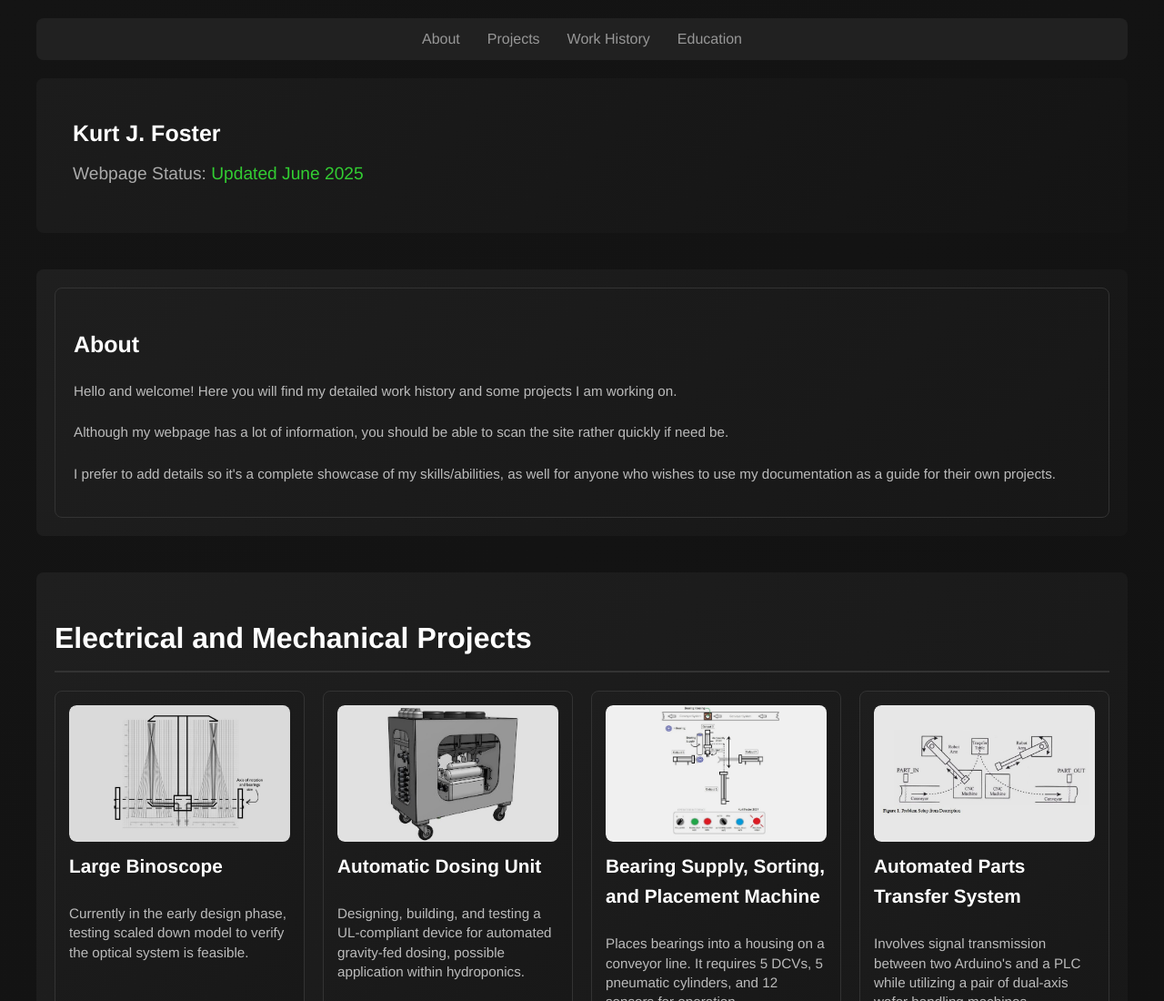
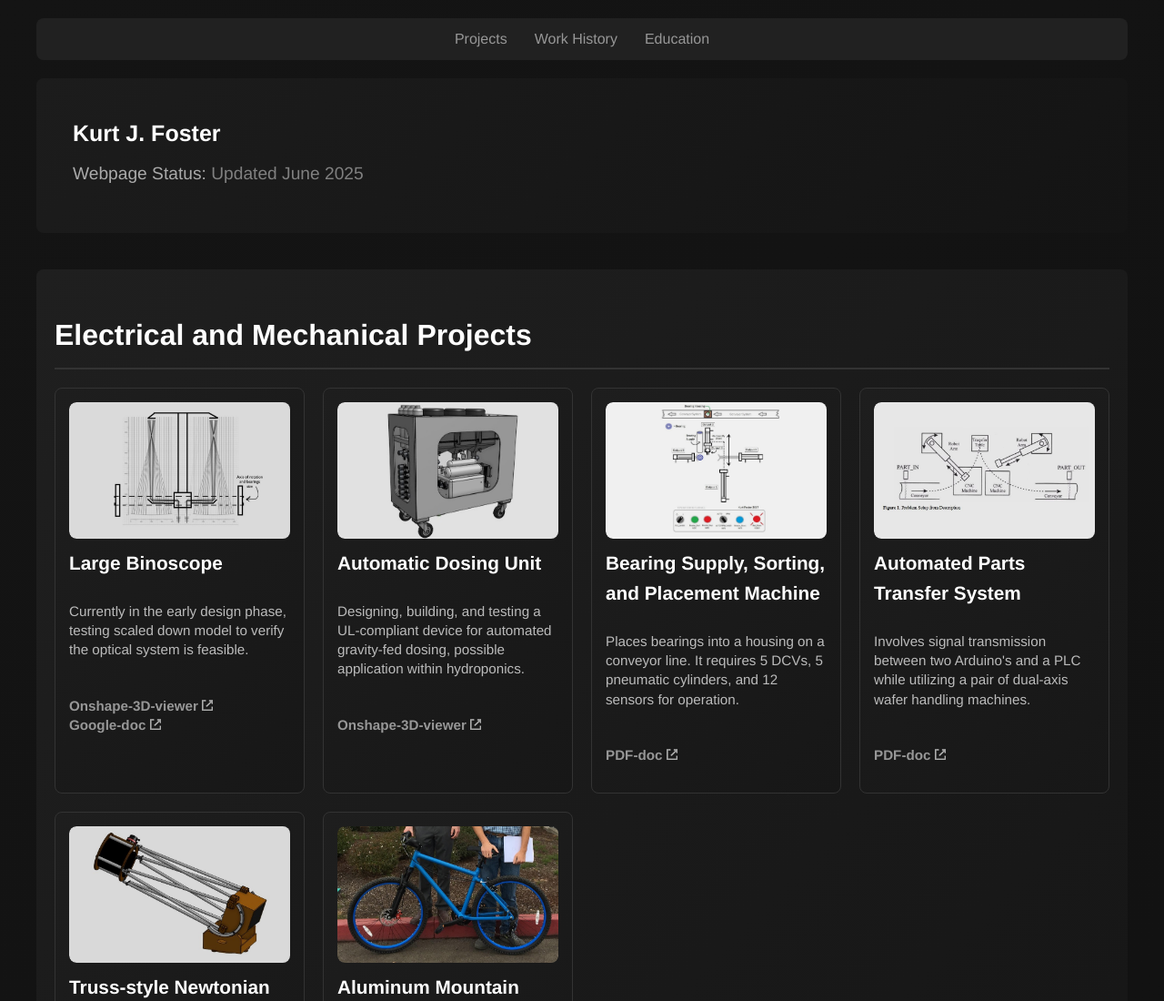
Before and after one commit to KurtJFoster/kfost, a plain HTML site: page index.html in a window 1280 px wide. Shown: the top 1100 px of the page at 91% size. Drawn offline with Linux system fonts and the light colour scheme.

Commit message:
Updated index.html

```diff
--- a/index.html
+++ b/index.html
@@ -260,7 +260,6 @@
   <div class="container">
     <nav class="navbar">
       <ul>
-        <li><a href="#about">About</a></li>
 		<li><a href="#projects">Projects</a></li>
 		<li><a href="#work">Work History</a></li>
         <li><a href="#education">Education</a></li>
@@ -279,32 +278,17 @@
         </div>
 		-->
         <h1 style="font-size: 25px;">Kurt J. Foster</h1>
-        <p>Webpage Status: <a style="color: limegreen">Updated June 2025</a></p>
+        <p>Webpage Status: <a style="color: grey">Updated June 2025</a></p>
       </div>
       <div class="portfolio-apps">
         <div class="app-buttons">
 		<!--
 		  <a href="#" class="app-button">GitHub</a>
           <a href="#" class="app-button">Onshape</a>
-          <a href="#" class="app-button">Email</a>
 		-->
         </div>
       </div>
     </header>
-
-    <!-- About Section -->
-    <section id="about" class="section">
-      <div class="education-list">
-        <div class="education-item">
-		  <h1 style="font-size: 25px;">About</h1>
-          <p>
-			Hello and welcome! Here you will find my detailed work history and some projects I am working on.<br><br>
-			Although my webpage has a lot of information, you should be able to scan the site rather quickly if need be.<br><br>
-			I prefer to add details so it's a complete showcase of my skills/abilities, as well for anyone who wishes to use my documentation as a guide for their own projects.
-          </p>
-        </div>
-      </div>
-    </section>
 
     <!-- Projects Section -->
     <section id="projects" class="section">
```
